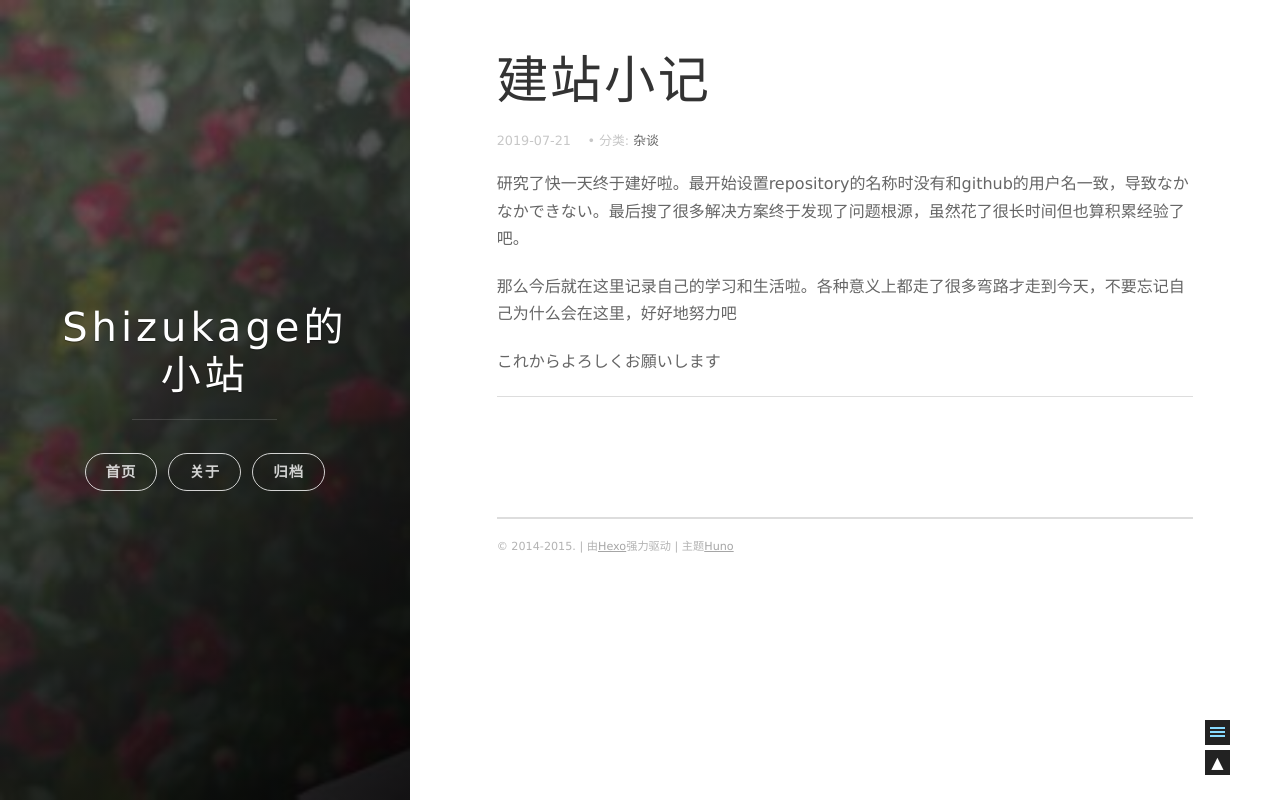
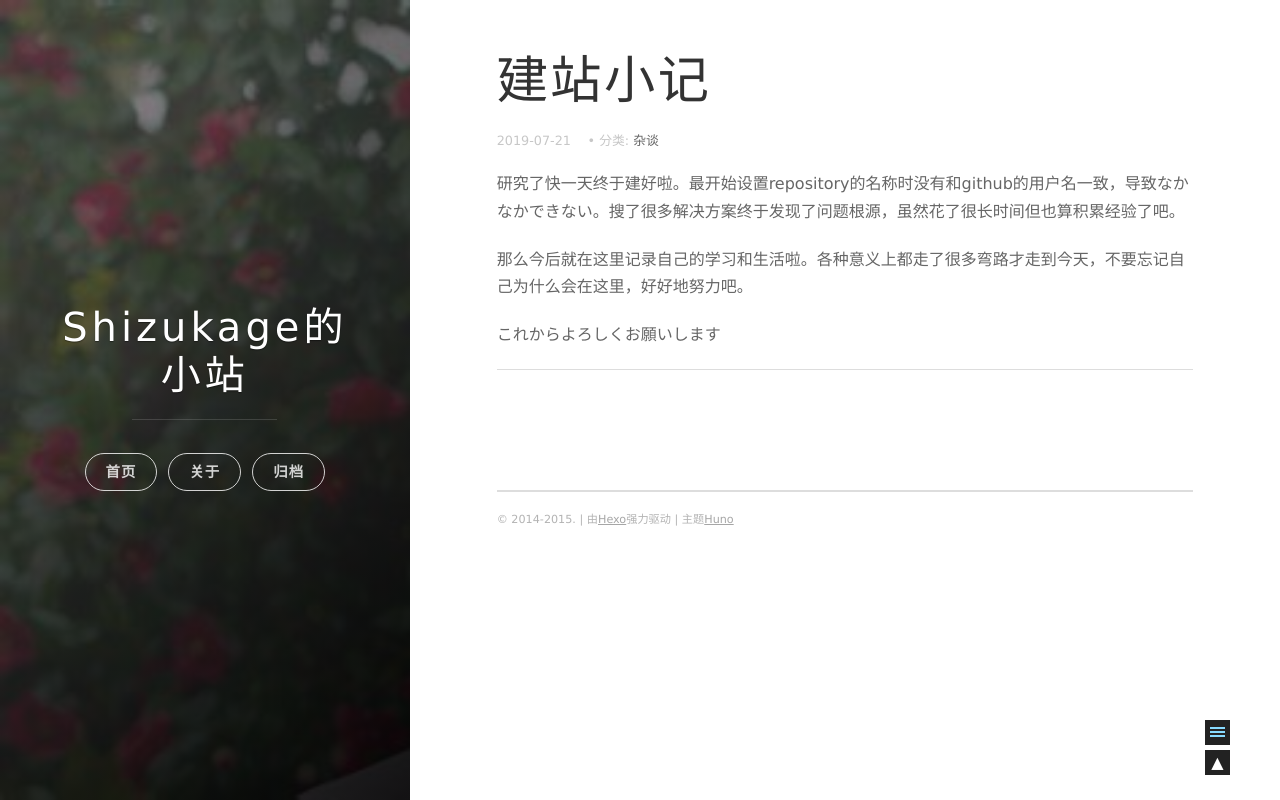
Before and after one commit to Christinazjy/Christina.github.io, a plain HTML site: page 2019/07/21/建站小记/index.html in a window 1280 px wide. Drawn offline with nearby package versions, Linux system fonts and the light colour scheme; some packages are replaced by stand-ins of ours.

Commit message:
Site updated: 2019-07-21 19:44:36

```diff
--- a/2019/07/21/建站小记/index.html
+++ b/2019/07/21/建站小记/index.html
@@ -16,17 +16,17 @@
 
 
 
-    <meta name="description" content="研究了快一天终于建好啦。最开始设置repository的名称时没有和github的用户名一致，导致なかなかできない。最后搜了很多解决方案终于发现了问题根源，虽然花了很长时间但也算积累经验了吧。 那么今后就在这里记录自己的学习和生活啦。各种意义上都走了很多弯路才走到今天，不要忘记自己为什么会在这里，好好地努力吧 これからよろしくお願いします">
+    <meta name="description" content="研究了快一天终于建好啦。最开始设置repository的名称时没有和github的用户名一致，导致なかなかできない。搜了很多解决方案终于发现了问题根源，虽然花了很长时间但也算积累经验了吧。 那么今后就在这里记录自己的学习和生活啦。各种意义上都走了很多弯路才走到今天，不要忘记自己为什么会在这里，好好地努力吧。 これからよろしくお願いします">
 <meta property="og:type" content="article">
 <meta property="og:title" content="建站小记 | Shizukage的小站">
 <meta property="og:url" content="http://yoursite.com/2019/07/21/建站小记/index.html">
 <meta property="og:site_name" content="Shizukage的小站">
-<meta property="og:description" content="研究了快一天终于建好啦。最开始设置repository的名称时没有和github的用户名一致，导致なかなかできない。最后搜了很多解决方案终于发现了问题根源，虽然花了很长时间但也算积累经验了吧。 那么今后就在这里记录自己的学习和生活啦。各种意义上都走了很多弯路才走到今天，不要忘记自己为什么会在这里，好好地努力吧 これからよろしくお願いします">
+<meta property="og:description" content="研究了快一天终于建好啦。最开始设置repository的名称时没有和github的用户名一致，导致なかなかできない。搜了很多解决方案终于发现了问题根源，虽然花了很长时间但也算积累经验了吧。 那么今后就在这里记录自己的学习和生活啦。各种意义上都走了很多弯路才走到今天，不要忘记自己为什么会在这里，好好地努力吧。 これからよろしくお願いします">
 <meta property="og:locale" content="default">
-<meta property="og:updated_time" content="2019-07-21T11:19:20.675Z">
+<meta property="og:updated_time" content="2019-07-21T11:44:05.839Z">
 <meta name="twitter:card" content="summary">
 <meta name="twitter:title" content="建站小记 | Shizukage的小站">
-<meta name="twitter:description" content="研究了快一天终于建好啦。最开始设置repository的名称时没有和github的用户名一致，导致なかなかできない。最后搜了很多解决方案终于发现了问题根源，虽然花了很长时间但也算积累经验了吧。 那么今后就在这里记录自己的学习和生活啦。各种意义上都走了很多弯路才走到今天，不要忘记自己为什么会在这里，好好地努力吧 これからよろしくお願いします">
+<meta name="twitter:description" content="研究了快一天终于建好啦。最开始设置repository的名称时没有和github的用户名一致，导致なかなかできない。搜了很多解决方案终于发现了问题根源，虽然花了很长时间但也算积累经验了吧。 那么今后就在这里记录自己的学习和生活啦。各种意义上都走了很多弯路才走到今天，不要忘记自己为什么会在这里，好好地努力吧。 これからよろしくお願いします">
 
 
 
@@ -176,8 +176,8 @@ classes that you can use:
   </header>
 
   <section id="post-content" class="article-content post">
-    <p>研究了快一天终于建好啦。最开始设置repository的名称时没有和github的用户名一致，导致なかなかできない。最后搜了很多解决方案终于发现了问题根源，虽然花了很长时间但也算积累经验了吧。</p>
-<p>那么今后就在这里记录自己的学习和生活啦。各种意义上都走了很多弯路才走到今天，不要忘记自己为什么会在这里，好好地努力吧</p>
+    <p>研究了快一天终于建好啦。最开始设置repository的名称时没有和github的用户名一致，导致なかなかできない。搜了很多解决方案终于发现了问题根源，虽然花了很长时间但也算积累经验了吧。</p>
+<p>那么今后就在这里记录自己的学习和生活啦。各种意义上都走了很多弯路才走到今天，不要忘记自己为什么会在这里，好好地努力吧。</p>
 <p>これからよろしくお願いします</p>
   </section>
 
```
Also changed, not shown: archive/index.html (+2 -2 lines).
